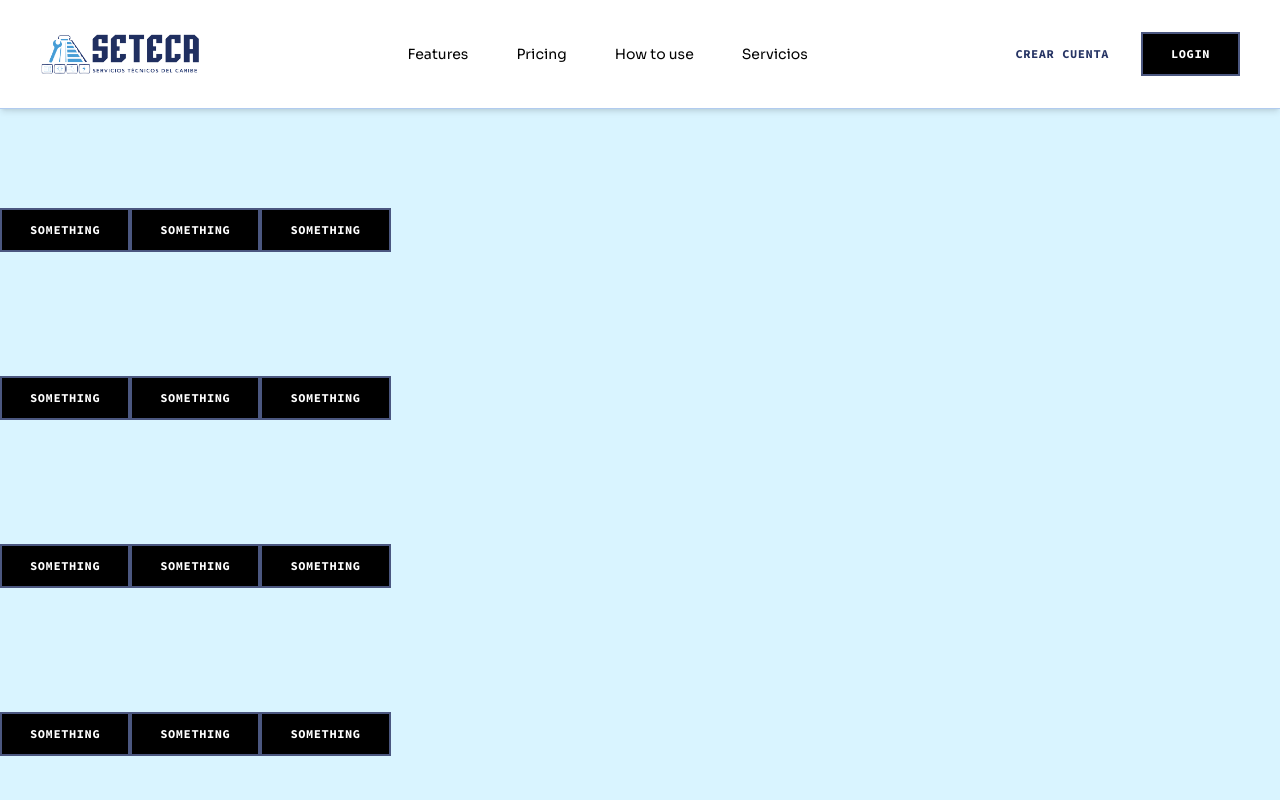
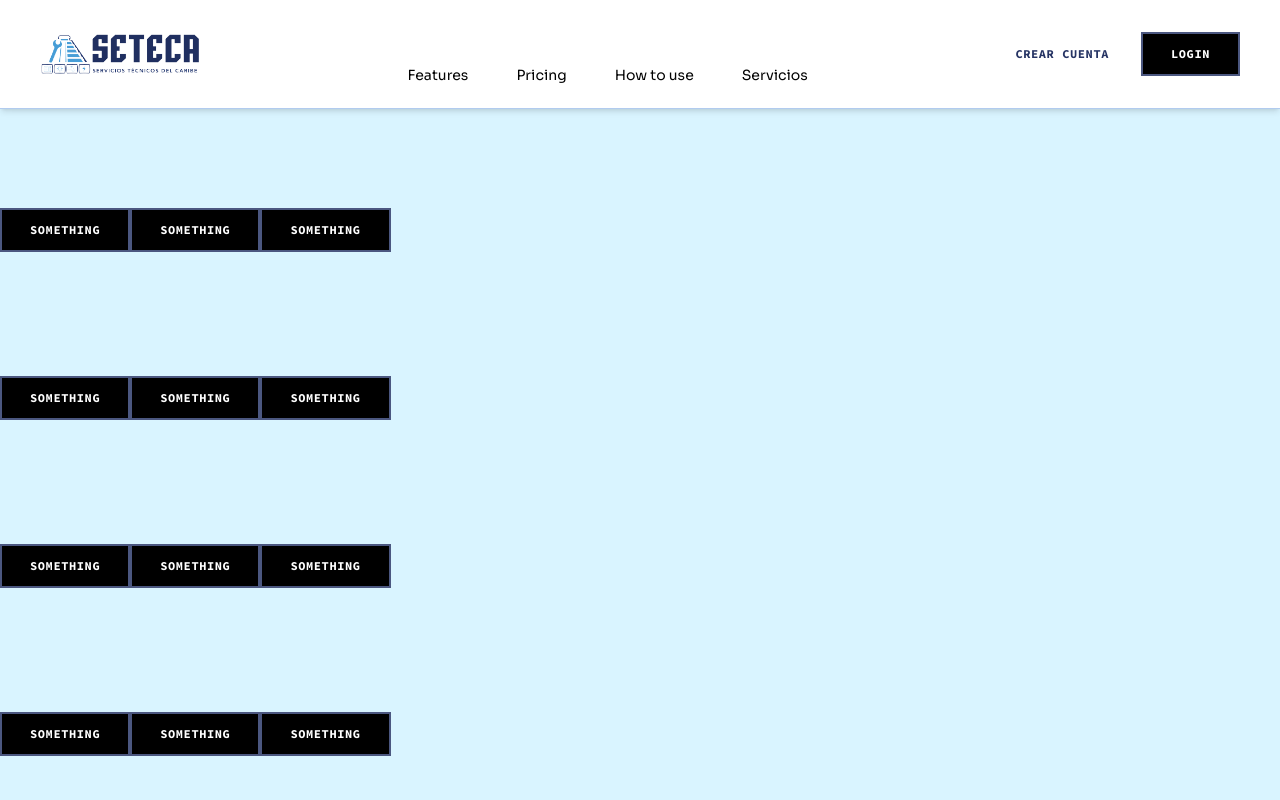
Before and after one commit to camm53/proyecto_god_front, a React (Vite) app: page / in a window 1280 px wide. Shown: the top 800 px of the page. Built offline with nearby package versions, Linux system fonts and the light colour scheme.

Commit message:
se actualiza la navegacion 3/3

```diff
--- a/src/components/header.jsx
+++ b/src/components/header.jsx
@@ -47,11 +47,7 @@ const header = () => {
       } else {
         content.style.maxHeight = '0px';
       }
-      if (opennav) {
-        navcontent.style.maxHeight =`100%`;
-      } else{
-        navcontent.style.maxHeight = `${parentcontent.offsetHeight}px`;
-      }
+
 
     }, [enservicio, opennav]);
 
@@ -87,7 +83,7 @@ const header = () => {
     ${pathname.hash==="#home" && !opennav && scrolled? "bg-transparent shadow-[inset_0_12rem_4rem_-5rem_rgba(0,0,0,0.4)] md:shadow-[inset_0_13rem_4rem_-5rem_rgba(0,0,0,0.4)] pb-[6rem] "
       :"border-b border-s-6 shadow-md"}`;
     const banner=`transition-colors duration-125 flex items-center px-5 lg:px-7.5 xl:px-10 py-8 w-screen ${pathname.hash==="#home" && !opennav && scrolled? "bg-transparent":"bg-s-1"}` ;
-    const navsetup=` ${opennav ? "flex md:border-none transition-all duration-150" : " invisible " } fixed top-[6.65rem] left-0 bottom-0 right-0 bg-s-1
+    const navsetup=`transition-all duration-150 ${opennav ? "flex md:border-none h-[100%]" : " invisible h-0" } fixed top-[6.65rem] left-0 bottom-0 right-0 bg-s-1
     md:static md:flex md:mx-auto text-s-9 md:bg-transparent md:visible ` ;
     // md:bg-transparent
     const navitems=` flex overflow-y-auto no-scrollbar md:flex-wrap relative z-2
@@ -97,13 +93,13 @@ const header = () => {
     const renderheader = (children) =>(
 
     <div className={classes}>
-      <div ref={parentref} className={banner}>
+      <div  className={banner}>
       <a onClick={handleclick} className="flex  items-center  w-[8.5rem] min-w-[8.5rem] xl-mr-8 md:w-[10rem]" href="#home">
         <img  src={setecalogo} width={160} height={40} className={`w-full h-auto object-contain
           drop-shadow-[0_0_.05rem_rgba(255,255,255,1)]`} alt="seteca"/>
 
       </a>
-      <nav ref={navcontentRef} className={navsetup}>
+      <nav  className={navsetup}>
         <div className={navitems}>
           {navigation.map((item)=> (
             <div className="w-full md:w-auto">
```
